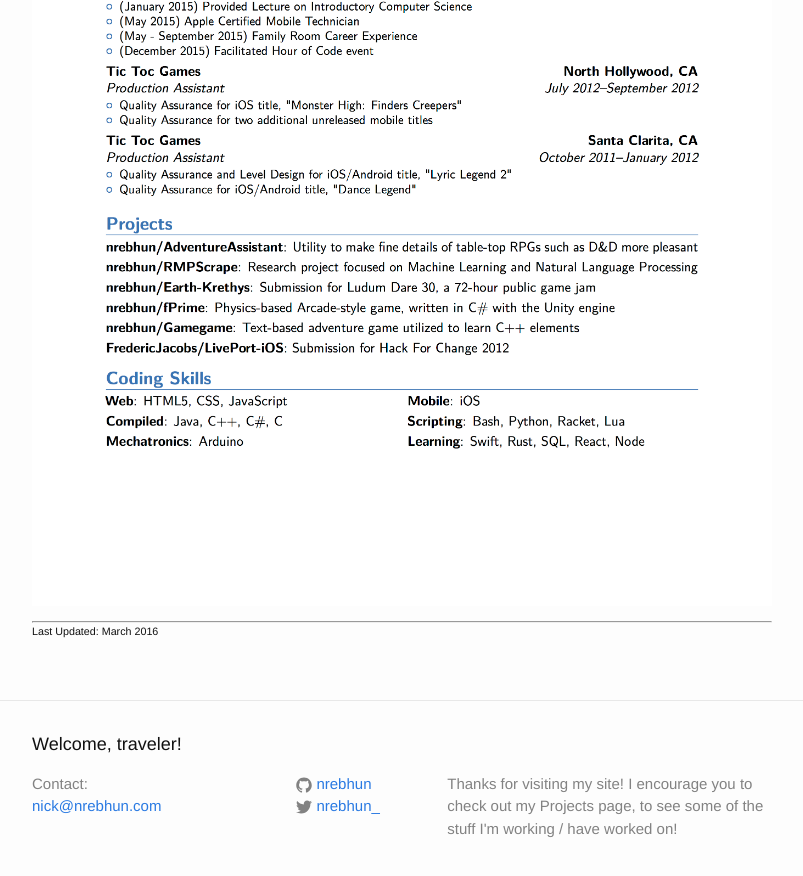
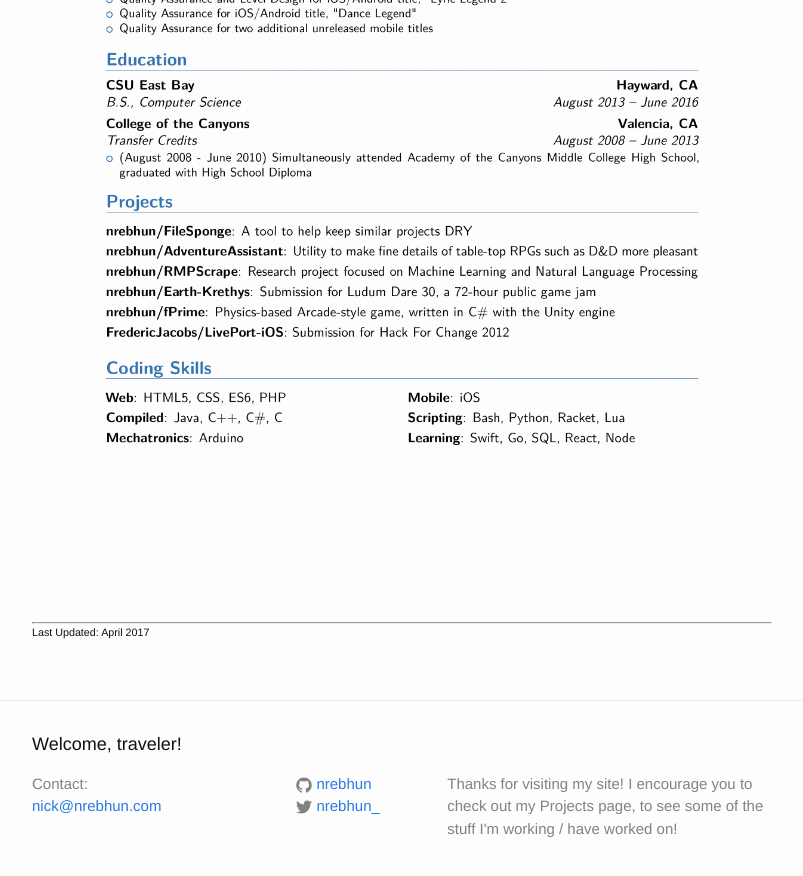
Before and after one commit to nrebhun/nrebhun.github.io, a Jekyll site: the page built from resume.md, in a window 1280 px wide and 900 px high, scrolled down 649 px. Shown: the top 876 px of the window, without its empty margins (238-1041 px from the left). Built offline with Jekyll 4.4.1, drawn with Linux system fonts in a browser that asks for light colours.

Commit message:
Update Resume, April 2017

```diff
--- a/resume.md
+++ b/resume.md
@@ -3,10 +3,10 @@ layout: page
 title: Resume
 permalink: /Resume/
 ---
-#### Click [here](/assets/res1-7p.pdf) to download as pdf.
+#### Click [here](/assets/res1-9p.pdf) to download as pdf.
 
-![res1-7p.png](/assets/res1-7p.png)
+![res1-9p.png](/assets/res1-9p.png)
 
 ---
 
-###### Last Updated: March 2016
+###### Last Updated: April 2017
```
Also changed, not shown: Gemfile.lock, assets/res1-7p.png (deleted), assets/res1-9p.png (added), 2 other files.
